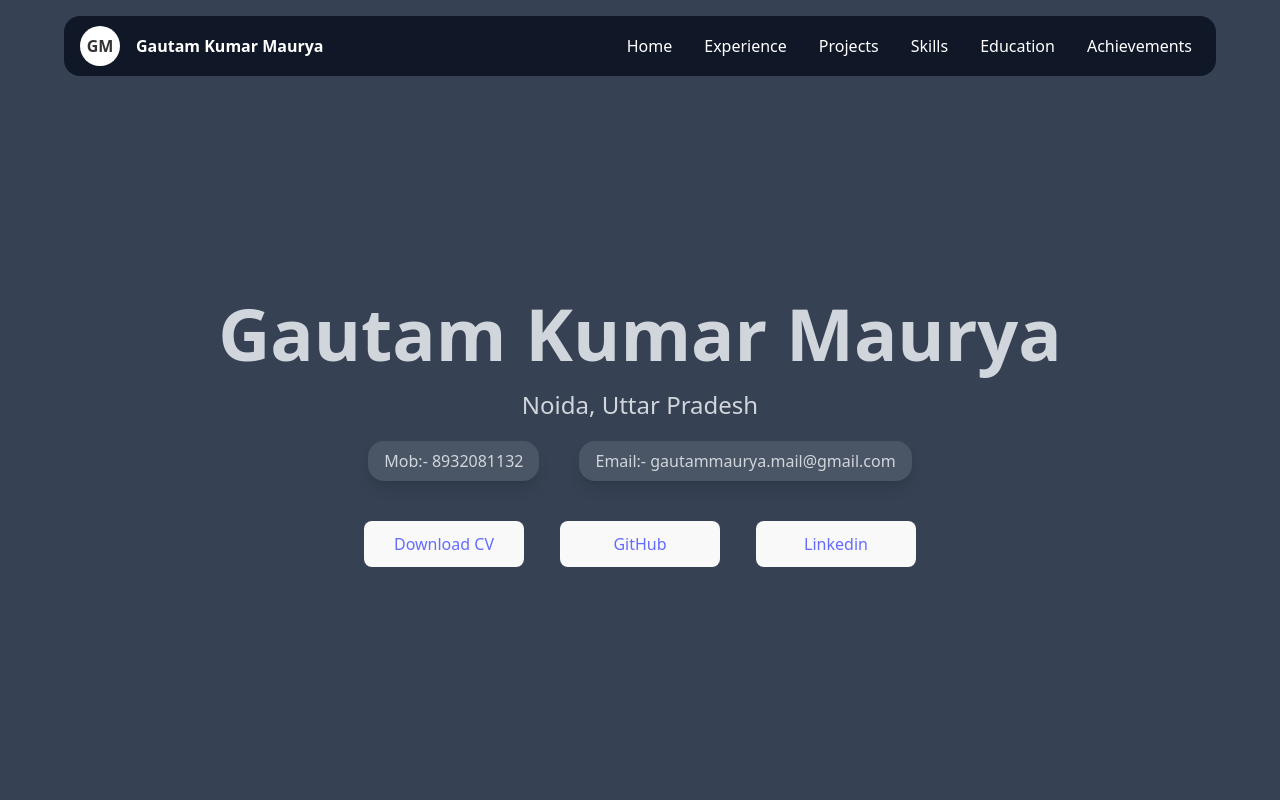
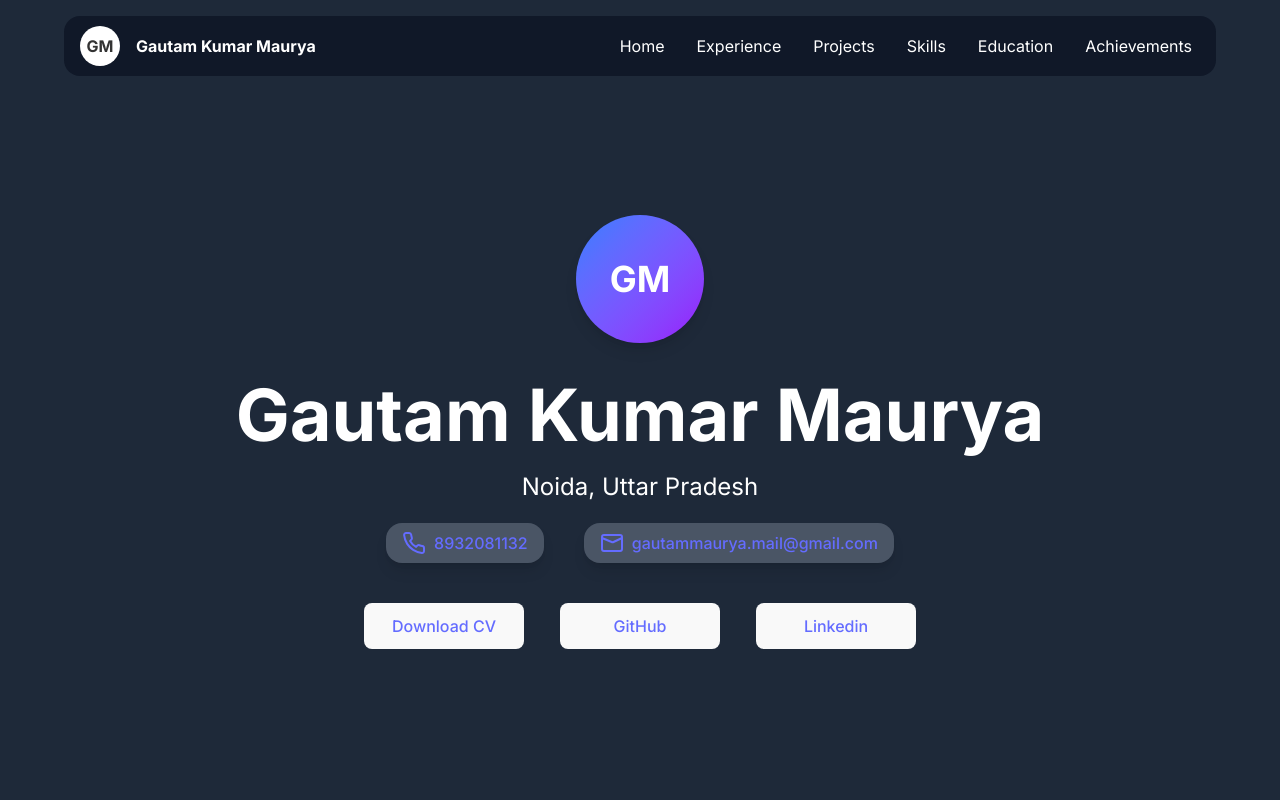
Before and after one commit to alpha-Gautam/gautammaurya, a React (Vite) app: page / in a window 1280 px wide. Shown: the top 800 px of the page. Built offline with nearby package versions, Linux system fonts and the light colour scheme.

Commit message:
Add Phone and Email icons, update component backgrounds to gray-800, and enhance button styles for improved UI consistency

```diff
--- a/src/assets/icons.jsx
+++ b/src/assets/icons.jsx
@@ -61,3 +61,42 @@ export function AchievementsIcons() {
     </svg>
   );
 }
+
+export function PhoneIcon() {
+  return (
+    <svg
+      xmlns="http://www.w3.org/2000/svg"
+      width="24"
+      height="24"
+      viewBox="0 0 24 24"
+      fill="none"
+      stroke="currentColor"
+      strokeWidth="2"
+      strokeLinecap="round"
+      strokeLinejoin="round"
+      className="lucide lucide-phone"
+    >
+      <path d="M22 16.92v3a2 2 0 0 1-2.18 2 19.79 19.79 0 0 1-8.63-3.07 19.5 19.5 0 0 1-6-6 19.79 19.79 0 0 1-3.07-8.67A2 2 0 0 1 4.11 2h3a2 2 0 0 1 2 1.72 12.84 12.84 0 0 0 .7 2.81 2 2 0 0 1-.45 2.11L8.09 9.91a16 16 0 0 0 6 6l1.27-1.27a2 2 0 0 1 2.11-.45 12.84 12.84 0 0 0 2.81.7A2 2 0 0 1 22 16.92z" />
+    </svg>
+  );
+}
+
+export function EmailIcon() {
+  return (
+    <svg
+      xmlns="http://www.w3.org/2000/svg"
+      width="24"
+      height="24"
+      viewBox="0 0 24 24"
+      fill="none"
+      stroke="currentColor"
+      strokeWidth="2"
+      strokeLinecap="round"
+      strokeLinejoin="round"
+      className="lucide lucide-mail"
+    >
+      <rect width="20" height="16" x="2" y="4" rx="2" />
+      <path d="m22 7-8.5 4a2 2 0 0 1-1.81 0L2 7" />
+    </svg>
+  );
+}
--- a/src/components/Achievements.jsx
+++ b/src/components/Achievements.jsx
@@ -3,7 +3,7 @@ import { AchievementsIcons } from "../assets/icons";
 
 function Achievements() {
   return (
-    <div className="min-h-screen flex flex-col items-center bg-white/10 pt-20 px-4">
+    <div className="min-h-screen flex flex-col items-center bg-gray-800 pt-20 px-4">
       <div className="text-3xl sm:text-4xl md:text-5xl font-bold text-center">
         Achievements
       </div>
--- a/src/components/Education.jsx
+++ b/src/components/Education.jsx
@@ -3,7 +3,7 @@ import { CollegeIcons } from "../assets/icons";
 
 function Education() {
   return (
-    <div className="flex flex-col items-center pt-20 min-h-screen gap-10 sm:gap-20 bg-blue-500/10 px-4">
+    <div className="flex flex-col items-center pt-20 min-h-screen gap-10 sm:gap-20 bg-gray-800 px-4">
       <div className="flex mb-10 text-3xl sm:text-4xl md:text-5xl font-bold">
         <span>Education</span>
       </div>
--- a/src/components/Experience.jsx
+++ b/src/components/Experience.jsx
@@ -38,8 +38,8 @@ function Experience() {
   ];
 
   return (
-    <div className="flex flex-col py-10 min-h-screen justify-center items-center gap-10 bg-white/5 px-4">
-      <span className="text-3xl sm:text-4xl md:text-5xl font-bold text-center">
+    <div className="flex flex-col py-10 min-h-screen justify-center items-center gap-10 bg-gray-800 px-4">
+      <span className="text-3xl sm:text-4xl md:text-5xl font-bold text-center pt-20">
         Experience
       </span>
 
--- a/src/components/Header.jsx
+++ b/src/components/Header.jsx
@@ -32,37 +32,37 @@ export default function Header() {
         <ul className="hidden md:flex space-x-4 justify-center">
           <li
             onClick={() => scrollToSection("home")}
-            className="rounded-xl hover:shadow-2xl hover:bg-white/40 transition-transform hover:scale-105 px-2 py-2 cursor-pointer"
+            className="rounded-xl hover:shadow-2xl hover:bg-white/40 focus:shadow-2xl focus:bg-white/40 transition-transform hover:scale-105 focus:scale-105 px-2 py-2 cursor-pointer"
           >
             Home
           </li>
           <li
             onClick={() => scrollToSection("experience")}
-            className="rounded-xl hover:shadow-2xl hover:bg-white/40 transition-transform hover:scale-105 px-2 py-2 cursor-pointer"
+            className="rounded-xl hover:shadow-2xl hover:bg-white/40 focus:shadow-2xl focus:bg-white/40 transition-transform hover:scale-105 focus:scale-105 px-2 py-2 cursor-pointer"
           >
             Experience
           </li>
           <li
             onClick={() => scrollToSection("projects")}
-            className="rounded-xl hover:shadow-2xl hover:bg-white/40 transition-transform hover:scale-105 px-2 py-2 cursor-pointer"
+            className="rounded-xl hover:shadow-2xl hover:bg-white/40 focus:shadow-2xl focus:bg-white/40 transition-transform hover:scale-105 focus:scale-105 px-2 py-2 cursor-pointer"
           >
             Projects
           </li>
           <li
             onClick={() => scrollToSection("skills")}
-            className="rounded-xl hover:shadow-2xl hover:bg-white/40 transition-transform hover:scale-105 px-2 py-2 cursor-pointer"
+            className="rounded-xl hover:shadow-2xl hover:bg-white/40 focus:shadow-2xl focus:bg-white/40 transition-transform hover:scale-105 focus:scale-105 px-2 py-2 cursor-pointer"
           >
             Skills
           </li>
           <li
             onClick={() => scrollToSection("education")}
-            className="rounded-xl hover:shadow-2xl hover:bg-white/40 transition-transform hover:scale-105 px-2 py-2 cursor-pointer"
+            className="rounded-xl hover:shadow-2xl hover:bg-white/40 focus:shadow-2xl focus:bg-white/40 transition-transform hover:scale-105 focus:scale-105 px-2 py-2 cursor-pointer"
           >
             Education
           </li>
           <li
             onClick={() => scrollToSection("achievements")}
-            className="rounded-xl hover:shadow-2xl hover:bg-white/40 transition-transform hover:scale-105 px-2 py-2 cursor-pointer"
+            className="rounded-xl hover:shadow-2xl hover:bg-white/40 focus:shadow-2xl focus:bg-white/40 transition-transform hover:scale-105 focus:scale-105 px-2 py-2 cursor-pointer"
           >
             Achievements
           </li>
@@ -96,37 +96,37 @@ export default function Header() {
             <ul className="flex flex-col space-y-2 items-center">
               <li
                 onClick={() => scrollToSection("home")}
-                className="rounded-xl hover:shadow-2xl hover:bg-white/40 transition-transform hover:scale-105 px-4 py-2 cursor-pointer w-full text-center"
+                className="rounded-xl hover:shadow-2xl hover:bg-white/40 focus:shadow-2xl focus:bg-white/40 transition-transform hover:scale-105 focus:scale-105 px-4 py-2 cursor-pointer w-full text-center"
               >
                 Home
               </li>
               <li
                 onClick={() => scrollToSection("experience")}
-                className="rounded-xl hover:shadow-2xl hover:bg-white/40 transition-transform hover:scale-105 px-4 py-2 cursor-pointer w-full text-center"
+                className="rounded-xl hover:shadow-2xl hover:bg-white/40 focus:shadow-2xl focus:bg-white/40 transition-transform hover:scale-105 focus:scale-105 px-4 py-2 cursor-pointer w-full text-center"
               >
                 Experience
               </li>
               <li
                 onClick={() => scrollToSection("projects")}
-                className="rounded-xl hover:shadow-2xl hover:bg-white/40 transition-transform hover:scale-105 px-4 py-2 cursor-pointer w-full text-center"
+                className="rounded-xl hover:shadow-2xl hover:bg-white/40 focus:shadow-2xl focus:bg-white/40 transition-transform hover:scale-105 focus:scale-105 px-4 py-2 cursor-pointer w-full text-center"
               >
                 Projects
               </li>
               <li
                 onClick={() => scrollToSection("skills")}
-                className="rounded-xl hover:shadow-2xl hover:bg-white/40 transition-transform hover:scale-105 px-4 py-2 cursor-pointer w-full text-center"
+                className="rounded-xl hover:shadow-2xl hover:bg-white/40 focus:shadow-2xl focus:bg-white/40 transition-transform hover:scale-105 focus:scale-105 px-4 py-2 cursor-pointer w-full text-center"
               >
                 Skills
               </li>
               <li
                 onClick={() => scrollToSection("education")}
-                className="rounded-xl hover:shadow-2xl hover:bg-white/40 transition-transform hover:scale-105 px-4 py-2 cursor-pointer w-full text-center"
+                className="rounded-xl hover:shadow-2xl hover:bg-white/40 focus:shadow-2xl focus:bg-white/40 transition-transform hover:scale-105 focus:scale-105 px-4 py-2 cursor-pointer w-full text-center"
               >
                 Education
               </li>
               <li
                 onClick={() => scrollToSection("achievements")}
-                className="rounded-xl hover:shadow-2xl hover:bg-white/40 transition-transform hover:scale-105 px-4 py-2 cursor-pointer w-full text-center"
+                className="rounded-xl hover:shadow-2xl hover:bg-white/40 focus:shadow-2xl focus:bg-white/40 transition-transform hover:scale-105 focus:scale-105 px-4 py-2 cursor-pointer w-full text-center"
               >
                 Achievements
               </li>
--- a/src/components/Home.jsx
+++ b/src/components/Home.jsx
@@ -1,9 +1,13 @@
 import React from "react";
+import { PhoneIcon, EmailIcon } from "../assets/icons.jsx";
 
 export default function Home() {
   return (
-    <div className="home flex flex-col items-center justify-center min-h-screen text-gray-300 bg-gray-700 p-4 pt-20">
+    <div className="home flex flex-col items-center justify-center min-h-screen text-white bg-gray-800 p-4 pt-20">
       <div className="flex flex-col justify-center items-center mb-10 gap-5 max-w-4xl mx-auto">
+        <div className="w-32 h-32 bg-gradient-to-br from-blue-500 to-purple-600 rounded-full flex items-center justify-center text-white text-4xl font-bold mb-4 shadow-lg">
+          GM
+        </div>
         <span className="text-4xl sm:text-5xl md:text-6xl lg:text-7xl flex justify-center items-center flex-col sm:flex-row font-bold text-center">
           Gautam Kumar Maurya
         </span>
@@ -11,16 +15,25 @@ export default function Home() {
           Noida, Uttar Pradesh
         </span>
         <div className="flex flex-col sm:flex-row gap-4 sm:gap-10 w-full justify-center">
-          <span className="border1 rounded-2xl px-4 py-2 shadow-lg bg-gray-600 hover:scale-105 transition-all text-center">
-            Mob:- 8932081132
-          </span>
-          <span className="border1 rounded-2xl px-4 py-2 shadow-lg transition-all bg-gray-600 hover:scale-105 text-center">
-            Email:- gautammaurya.mail@gmail.com
-          </span>
+          <a
+            href="tel:8932081132"
+            className="border1 rounded-2xl px-4 py-2 shadow-lg bg-gray-600 hover:scale-105 hover:bg-gray-500 transition-all duration-300 flex justify-center items-center gap-2 hover:shadow-xl"
+          >
+            <PhoneIcon />
+            <span>8932081132</span>
+          </a>
+          <a
+            href="mailto:gautammaurya.mail@gmail.com"
+            target="_blank"
+            className="border1 pointer-events-auto rounded-2xl px-4 py-2 shadow-lg transition-all duration-300 bg-gray-600 hover:scale-105 hover:bg-gray-500 flex justify-center items-center gap-2 hover:shadow-xl"
+          >
+            <EmailIcon />
+            <span>gautammaurya.mail@gmail.com</span>
+          </a>
         </div>
       </div>
       <div className="flex space-x-4 text-white flex-col sm:flex-row gap-5 w-full justify-center max-w-md sm:max-w-none">
-        <button className="text-white px-4 w-full sm:w-40 py-2 rounded bg-gray-800 hover:bg-gray-700 transition-colors">
+        <button className="text-white px-4 w-full sm:w-40 py-2 rounded bg-gray-800 hover:bg-gray-700 transition-colors duration-300 hover:scale-105 hover:shadow-lg">
           <a
             href="https://drive.google.com/file/d/1dkjIh6eOeeypZWAVa4s8fgj1pYLS4SJU/view?usp=sharing"
             target="_blank"
@@ -28,12 +41,12 @@ export default function Home() {
             Download CV
           </a>
         </button>
-        <button className="bg-blue-500 text-white w-full sm:w-40 px-4 py-2 rounded hover:bg-blue-600 transition-colors">
+        <button className="bg-blue-500 text-white w-full sm:w-40 px-4 py-2 rounded hover:bg-blue-600 transition-all duration-300 hover:scale-105 hover:shadow-lg">
           <a href="https://github.com/alpha-Gautam" target="_blank">
             GitHub
           </a>
         </button>
-        <button className="bg-blue-500 text-white w-full sm:w-40 px-4 py-2 rounded hover:bg-blue-600 transition-colors">
+        <button className="bg-blue-500 text-white w-full sm:w-40 px-4 py-2 rounded hover:bg-blue-600 transition-all duration-300 hover:scale-105 hover:shadow-lg">
           <a href="https://www.linkedin.com/in/zero--one/" target="_blank">
             Linkedin
           </a>
--- a/src/components/Projects.jsx
+++ b/src/components/Projects.jsx
@@ -44,8 +44,8 @@ function Projects() {
   ];
 
   return (
-    <div className="flex flex-col min-h-screen p-4 sm:p-10 items-center bg-gray-700">
-      <div className="text-3xl sm:text-4xl md:text-5xl font-bold mt-10 text-center">
+    <div className="flex flex-col min-h-screen p-4 sm:p-10 items-center bg-gray-800">
+      <div className="text-3xl sm:text-4xl md:text-5xl font-bold mt-20 text-center">
         Projects
       </div>
 
@@ -53,7 +53,7 @@ function Projects() {
       <div className="justify-center items-center p-5 mt-10 grid grid-cols-1 lg:grid-cols-2 gap-10 sm:gap-20">
         {/* cards */}
         {projects.map((project) => (
-          <div className="relative flex flex-col w-full max-w-sm mx-auto min-h-[500px] sm:min-h-[600px] z-5">
+          <div className="relative flex flex-col w-full max-w-lg mx-auto min-h-[500px] sm:min-h-[600px] z-5">
             <div className="absolute -right-3 sm:-right-7 -bottom-6 sm:-bottom-12 rounded-2xl bg-yellow-500 w-full min-h-[500px] sm:min-h-[600px] h-full"></div>
             <div className="relative flex flex-col justify-between items-center bg-black rounded-2xl p-4 sm:p-5 gap-5 min-h-[500px] sm:min-h-[600px] h-full overflow-hidden">
               <div className="flex justify-between h-[10%] w-full">
--- a/src/components/Skills.jsx
+++ b/src/components/Skills.jsx
@@ -19,9 +19,9 @@ function Skills() {
     "Rest API",
   ];
   return (
-    <div className="min-h-screen flex justify-center px-4">
+    <div className="min-h-screen flex justify-center px-4 bg-gray-800">
       <div className="w-full max-w-4xl flex flex-col gap-10 sm:gap-20 justify-center items-center">
-        <div className="text-3xl sm:text-4xl md:text-5xl font-bold p-4 sm:p-10 text-center">
+        <div className="text-3xl sm:text-4xl md:text-5xl font-bold p-4 sm:p-10 text-center pt-20">
           Skills
         </div>
         <div className="flex rounded-2xl justify-center items-center p-2 mb-20 sm:mb-40 flex-wrap w-full h-full gap-2">
--- a/src/index.css
+++ b/src/index.css
@@ -1,6 +1,8 @@
+@import url('https://fonts.googleapis.com/css2?family=Inter:wght@300;400;500;600;700&display=swap');
 @import "tailwindcss";
+
 :root {
-  font-family: system-ui, Avenir, Helvetica, Arial, sans-serif;
+  font-family: 'Inter', system-ui, Avenir, Helvetica, Arial, sans-serif;
   line-height: 1.5;
   font-weight: 400;
 
```
